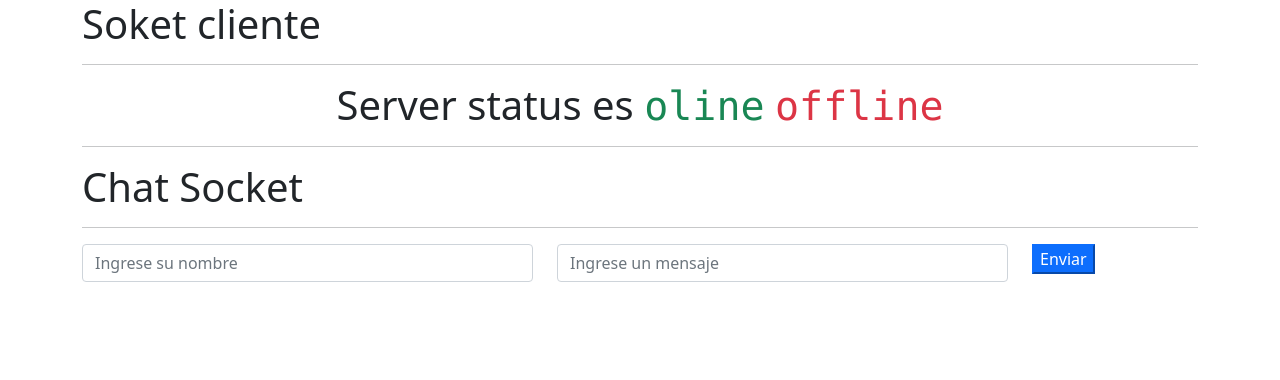
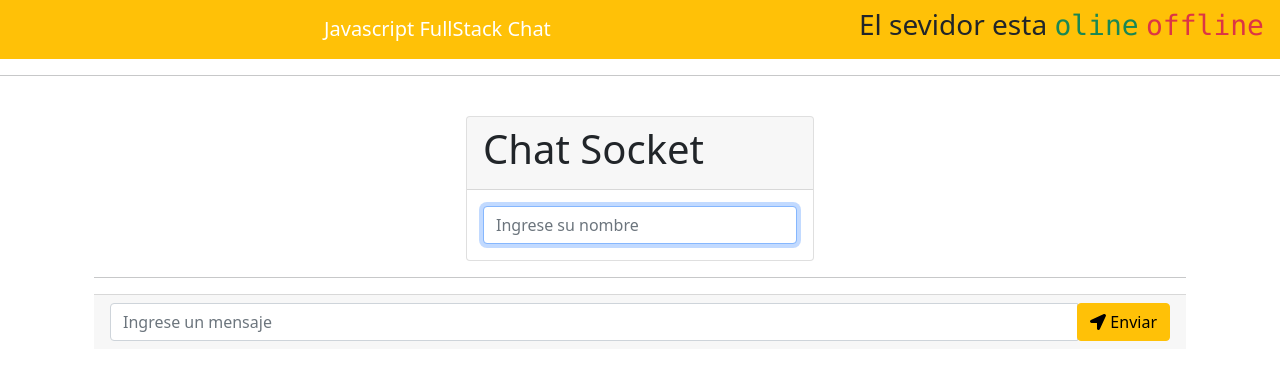
Before and after one commit to juan192001-jg/repo-SOCKETS, a website: page public/index.html in a window 1280 px wide. Drawn offline with nearby package versions, Linux system fonts and the light colour scheme; no server answers.

Commit message:
modificacionde interfaz

```diff
--- a/public/index.html
+++ b/public/index.html
@@ -5,44 +5,145 @@
     <meta charset="UTF-8">
     <meta http-equiv="X-UA-Compatible" content="IE=edge">
     <meta name="viewport" content="width=device-width, initial-scale=1.0">
+    <link rel="stylesheet" href="https://stackpath.bootstrapcdn.com/bootswatch/4.3.1/cosmo/bootstrap.min.css">
+    <script defer src="https://use.fontawesome.com/releases/v5.0.9/js/all.js" integrity="sha384-8iPTk2s/jMVj81dnzb/iFR2sdA7u06vHJyyLlAd4snFpCl/SnyUjRrbdJsw1pGIl" crossorigin="anonymous"></script>
     <link href="https://cdn.jsdelivr.net/npm/bootstrap@5.0.0/dist/css/bootstrap.min.css" rel="stylesheet" integrity="sha384-wEmeIV1mKuiNpC+IOBjI7aAzPcEZeedi5yW5f2yOq55WWLwNGmvvx4Um1vskeMj0" crossorigin="anonymous">
     <title>socket-clents</title>
 </head>
 
-<body class="container">
-    <h1>Soket cliente </h1>
+<body>
+
+    <nav class="navbar navbar-dark bg-warning">
+        <a class="navbar-brand mx-auto" href="/">
+      Javascript FullStack Chat
+    </a>
+        <h3> El sevidor esta
+            <samp id="lblOnline" class="text-success">oline</samp>
+            <samp id="lblOffline" class="text-danger">offline</samp>
+        </h3>
+    </nav>
+
     <hr>
-    <h1 class="text-center">Server status es
-        <samp id="lblOnline" class="text-success">oline</samp>
-        <samp id="lblOffline" class="text-danger">offline</samp>
-    </h1>
-    <hr>
-    <h1>Chat Socket</h1>
-    <div id="mensaje"></div>
-    <div id="escribiendo"></div>
-    <hr>
+    <div class="container p-4">
 
-    <div class="row">
-        <div class="col-5 container">
+        <div>
+            <div class="row">
+                <div class="col-md-4 mx-auto">
+                    <div class="card">
+                        <div class="card-header">
+                            <h1>Chat Socket</h1>
+                        </div>
 
-            <input type="text" id="textAutor" class="form-control" placeholder="Ingrese su nombre  ">
-        </div>
-        <div class="col-5 container">
-
-            <input type="text" id="textMesaje" class="form-control" placeholder="Ingrese un mensaje ">
+                        <div class="card-body">
+                            <form>
+                                <div id="mensaje"></div>
+                                <div id="escribiendo"></div>
+                                <input type="text" id="textAutor" class="form-control" autofocus placeholder="Ingrese su nombre  ">
+                            </form>
+                        </div>
+                    </div>
+                </div>
+            </div>
         </div>
 
-        <div class="col">
-            <button id="enviarMensaje" class="btn-primary">Enviar</button>
+
+        <hr>
+        <form class="card-footer">
+            <div class="input-group">
+                <input type="text" id="textMesaje" class="form-control" autofocus placeholder="Ingrese un mensaje ">
+                <div class="input-group-append">
+                    <button id="enviarMensaje" class="btn btn-warning"> <i class="fas fa-location-arrow"></i> Enviar</button>
+                </div>
+            </div>
+        </form>
+        <script src="https://cdn.jsdelivr.net/npm/vue@2/dist/vue.js"></script>
+        <script src="./socket.io/socket.io.js"></script>
+        <script src="./js/soket-client.js"></script>
+</body>
+
+</html>
+<!-- <!DOCTYPE html>
+<html lang="es">
+
+<head>
+    <meta charset="UTF-8">
+    <title>Chat Javascript FullStack</title>
+
+    <link rel="stylesheet" href="https://stackpath.bootstrapcdn.com/bootswatch/4.3.1/cosmo/bootstrap.min.css">
+
+    <script defer src="https://use.fontawesome.com/releases/v5.0.9/js/all.js" integrity="sha384-8iPTk2s/jMVj81dnzb/iFR2sdA7u06vHJyyLlAd4snFpCl/SnyUjRrbdJsw1pGIl" crossorigin="anonymous"></script>
+
+
+</head>
+
+<body>
+
+
+
+    <div class="container p-4">
+
+        <div>
+            <div class="row">
+                <div class="col-md-4 mx-auto">
+                    <div class="card">
+                        <div class="card-header">
+                            <h3>Enter your Username</h3>
+                        </div>
+
+                        <div class="card-body">
+                            <form>
+                                <input id="textAutor" type="text" class="form-control" autofocus />
+                            </form>
+                        </div>
+                    </div>
+                </div>
+            </div>
         </div>
 
+        <div>
+            <div class="row">
+                <div class="col-md-8">
+                    <div class="card">
+
+                        <div class="card-header bg-dark text-white">
+                            <h4>Let's Chat</h3>
+                        </div>
+
+
+                        <div id="mensaje" class="card-body"></div>
+
+
+                        <form class="card-footer">
+                            <div class="input-group">
+                                <input type="text" id="textMesaje" class="form-control" />
+                                <div class="input-group-append">
+                                    <button id="enviarMensaje" class="btn btn-warning">
+                    <i class="fas fa-location-arrow"></i> Send
+                  </button>
+                                </div>
+                            </div>
+                        </form>
+                    </div>
+                </div>
+
+
+
+            </div>
+        </div>
 
     </div>
 
 
-    <script src="https://cdn.jsdelivr.net/npm/vue@2/dist/vue.js"></script>
-    <script src="./socket.io/socket.io.js"></script>
+
+
+    <script src="/socket.io/socket.io.js"></script>
     <script src="./js/soket-client.js"></script>
+
+    <style>
+        body {
+            background-color: #ecf0f1;
+        }
+    </style>
 </body>
 
-</html>
+</html> -->
--- a/public/js/soket-client.js
+++ b/public/js/soket-client.js
@@ -51,6 +51,7 @@ enviarMensaje.addEventListener('click', () => {
         mensaje: mesaje,
         fecha: new Date().getTime()
     })
+    textMesaje.value = ''
 
 })
 textMesaje.addEventListener('keypress', function() {
```
